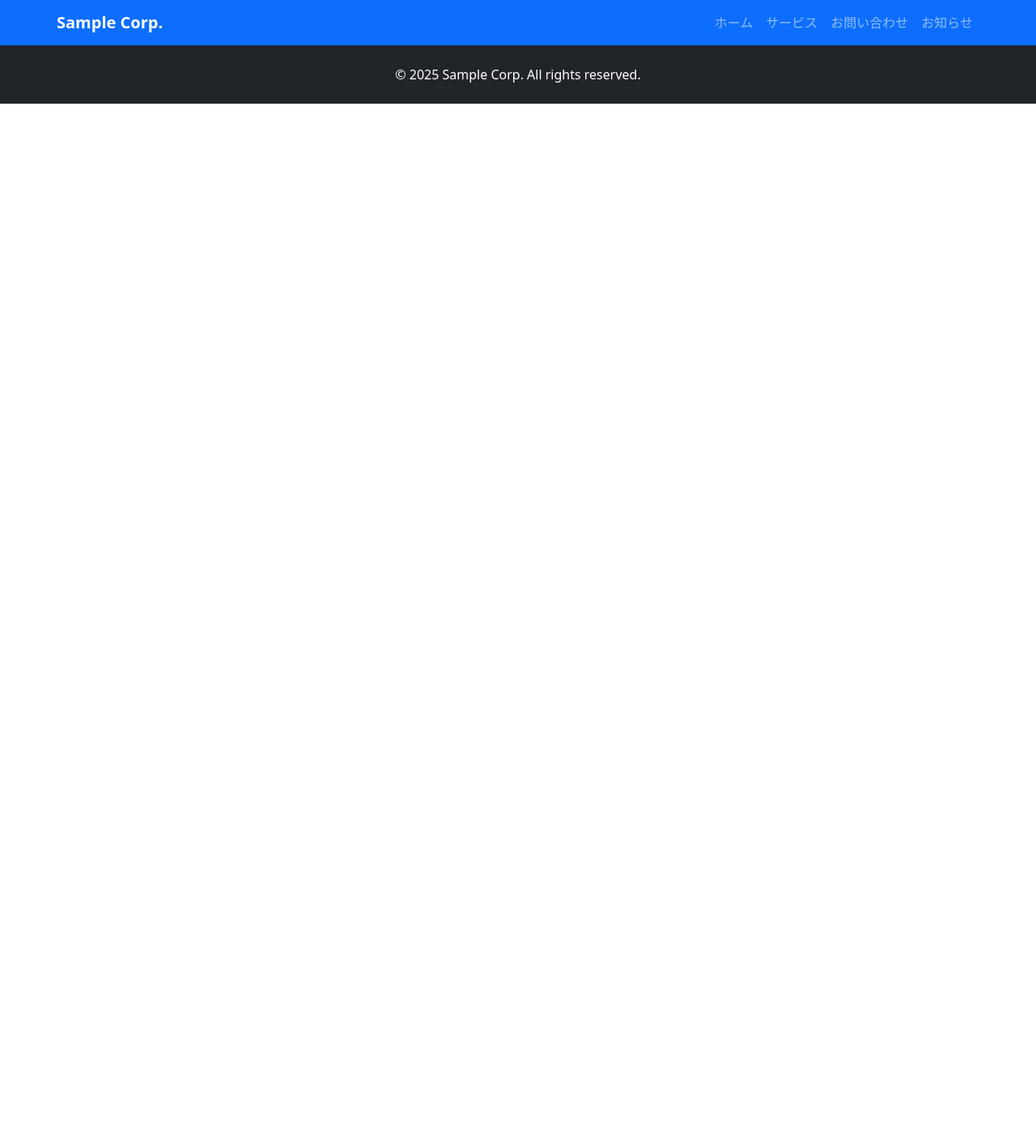
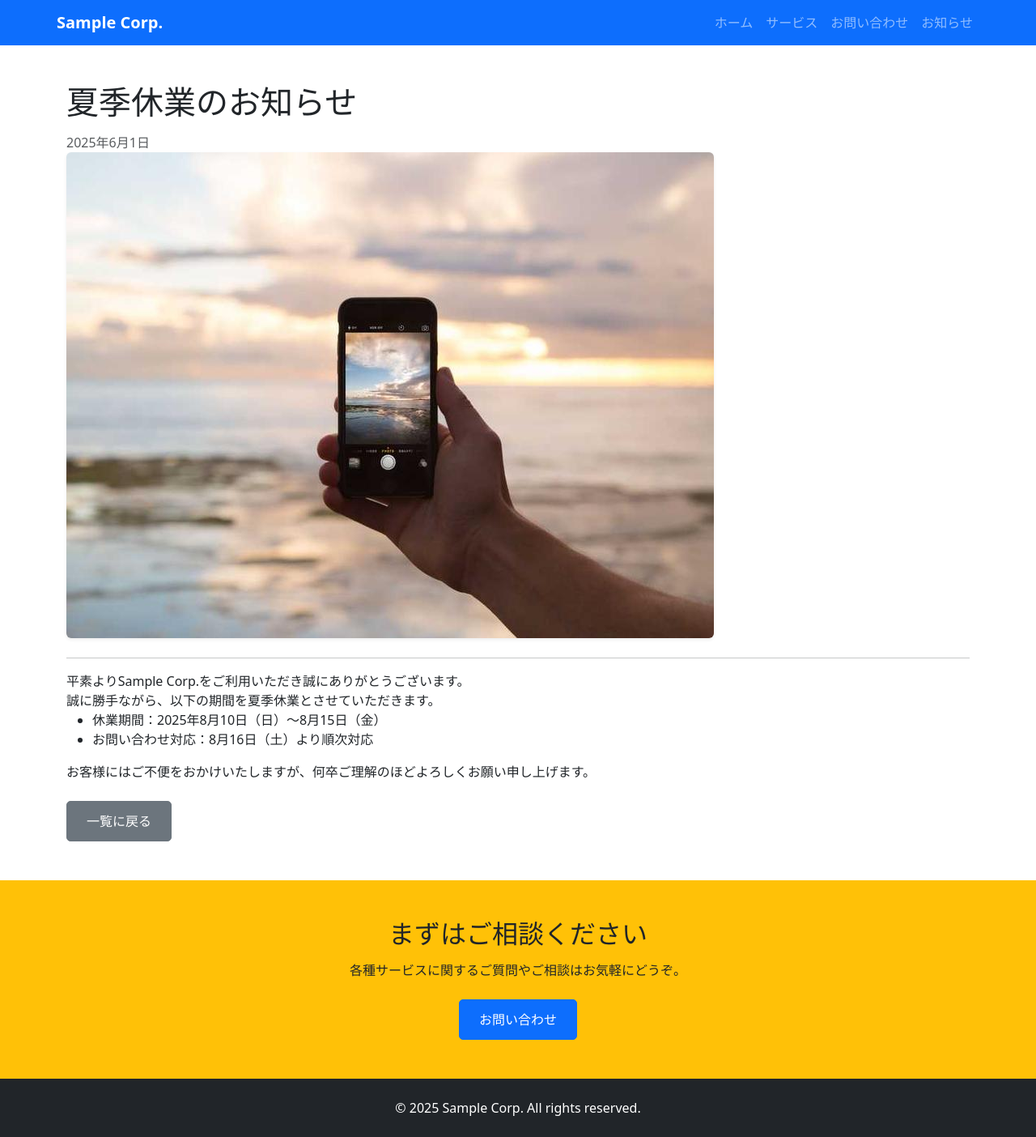
Before and after one commit to tanikawa-sk/vue-website, a Vue app: page /news/news-detail in a window 1280 px wide. Shown: the whole page at 81% size. Before the commit the page ends 800 px from the top, so only its background shows below. Built offline with nearby package versions, Linux system fonts and the light colour scheme.

Commit message:
Implementation of News page(ニュースページの実装)

```diff
--- a/src/router/index.js
+++ b/src/router/index.js
@@ -14,6 +14,16 @@ const router = createRouter({
       name: 'service',
       component: () => import('../views/ServiceView.vue'),
     },
+    {
+      path: '/news',
+      name: 'news',
+      component: () => import('../views/NewsView.vue'),
+    },
+    {
+			path: '/news/news-detail',
+			name: 'news-detail',
+      component: () => import('../views/NewsDetailView.vue'),
+    },
   ],
 })
 
--- a/src/views/HomeView.vue
+++ b/src/views/HomeView.vue
@@ -51,7 +51,7 @@
 						<div class="card-body">
 							<h5 class="card-title">夏季休業のお知らせ</h5>
 							<p class="card-text">夏季休業期間についてご案内いたします。ご不便をおかけしますが、何卒ご理解のほど...</p>
-							<p class="card-button text-center mt-3"><BaseLinkButton to="/news-detail" class="btn btn-info">詳細を見る</BaseLinkButton></p>
+							<p class="card-button text-center mt-3"><BaseLinkButton to="/news/news-detail" class="btn btn-info">詳細を見る</BaseLinkButton></p>
 						</div>
 					</div>
 				</div>
@@ -61,7 +61,7 @@
 						<div class="card-body">
 							<h5 class="card-title">新サービスの提供開始</h5>
 							<p class="card-text">業務効率化パッケージの提供を開始しました。詳しい機能や導入効果について...</p>
-							<p class="card-button text-center mt-3"><BaseLinkButton to="/news-detail" class="btn btn-info">詳細を見る</BaseLinkButton></p>
+							<p class="card-button text-center mt-3"><BaseLinkButton to="/news/news-detail" class="btn btn-info">詳細を見る</BaseLinkButton></p>
 						</div>
 					</div>
 				</div>
@@ -71,7 +71,7 @@
 						<div class="card-body">
 							<h5 class="card-title">ホームページリニューアル</h5>
 							<p class="card-text">当社ホームページを全面リニューアルいたしました。より見やすく、情報を探しやすく...</p>
-							<p class="card-button text-center mt-3"><BaseLinkButton to="/news-detail" class="btn btn-info">詳細を見る</BaseLinkButton></p>
+							<p class="card-button text-center mt-3"><BaseLinkButton to="/news/news-detail" class="btn btn-info">詳細を見る</BaseLinkButton></p>
 						</div>
 					</div>
 				</div>
--- /dev/null
+++ b/src/views/NewsDetailView.vue
@@ -0,0 +1,28 @@
+<template>
+  <div class="container mt-5 mb-5">
+    <h1 class="mb-3">夏季休業のお知らせ</h1>
+    <p class="text-muted">2025年6月1日</p>
+
+    <div class="mb-4">
+      <img :src="sampleImage" alt="夏季休業のお知らせ サムネイル" class="img-fluid rounded shadow-sm">
+    </div>
+
+    <hr>
+    <p>平素よりSample Corp.をご利用いただき誠にありがとうございます。</p>
+    <p>誠に勝手ながら、以下の期間を夏季休業とさせていただきます。</p>
+    <ul>
+      <li>休業期間：2025年8月10日（日）〜8月15日（金）</li>
+      <li>お問い合わせ対応：8月16日（土）より順次対応</li>
+    </ul>
+    <p>お客様にはご不便をおかけいたしますが、何卒ご理解のほどよろしくお願い申し上げます。</p>
+
+    <p class="mt-4"><BaseLinkButton to="/news" class="btn btn-secondary">一覧に戻る</BaseLinkButton></p>
+  </div>
+	<CtaSection />
+</template>
+
+<script setup>
+import CtaSection from '@/components/sections/CtaSection.vue'
+import BaseLinkButton from '@/components/base/BaseLinkButton.vue'
+import sampleImage from '@/assets/sample.jpg'
+</script>
--- /dev/null
+++ b/src/views/NewsView.vue
@@ -0,0 +1,70 @@
+<template>
+	<div class="container mt-5 mb-5">
+		<h2 class="text-center mb-3">お知らせ一覧</h2>
+		<div class="row row-cols-1 row-cols-md-3 g-4">
+			<div class="col" v-for="news in newsList" :key="news.id">
+				<div class="card h-100 shadow-sm">
+					<img :src="news.image" class="card-img-top" :alt="`${news.title} サムネイル`">
+					<div class="card-body d-flex flex-column">
+						<h5 class="card-title">{{ news.title }}</h5>
+						<p class="card-text">{{ news.description }}</p>
+						<p class="mt-4 text-center"><BaseLinkButton :to="news.to" class="btn btn-secondary">詳細を見る</BaseLinkButton></p>
+					</div>
+				</div>
+			</div>
+		</div>
+	</div>
+	<CtaSection />
+</template>
+
+<script setup>
+import CtaSection from '@/components/sections/CtaSection.vue'
+import BaseLinkButton from '@/components/base/BaseLinkButton.vue'
+import sampleImage from '@/assets/sample.jpg'
+
+const newsList = [
+  {
+    id: 1,
+    title: '夏季休業のお知らせ',
+    description: '夏季休業期間についてご案内いたします。ご不便をおかけしますが、何卒ご理解のほど...',
+    image: sampleImage,
+    to: '/news/news-detail'
+  },
+  {
+    id: 2,
+    title: '新サービスの提供開始',
+    description: '業務効率化パッケージの提供を開始しました。詳しい機能や導入効果について...',
+    image: sampleImage,
+    to: '/news/news-detail'
+  },
+  {
+    id: 3,
+    title: 'ホームページリニューアル',
+    description: '当社ホームページを全面リニューアルいたしました。より見やすく、情報を探しやすく...',
+    image: sampleImage,
+    to: '/news/news-detail'
+  },
+  {
+    id: 4,
+    title: '年末年始休業のお知らせ',
+    description: '年末年始の営業スケジュールについてご案内いたします。期間中のお問い合わせは...',
+    image: sampleImage,
+    to: '/news/news-detail'
+  },
+  {
+    id: 5,
+    title: 'オンラインセミナー開催のご案内',
+    description: '業界動向や事例紹介をテーマにしたオンラインセミナーを開催します。参加登録はこちらから。',
+    image: sampleImage,
+    to: '/news/news-detail'
+  },
+  {
+    id: 6,
+    title: 'サポート対応時間変更のお知らせ',
+    description: 'サポート窓口の対応時間が変更となります。ご利用中のお客様にはご不便をおかけしますが、...',
+    image: sampleImage,
+    to: '/news/news-detail'
+  }
+]
+
+</script>
```
